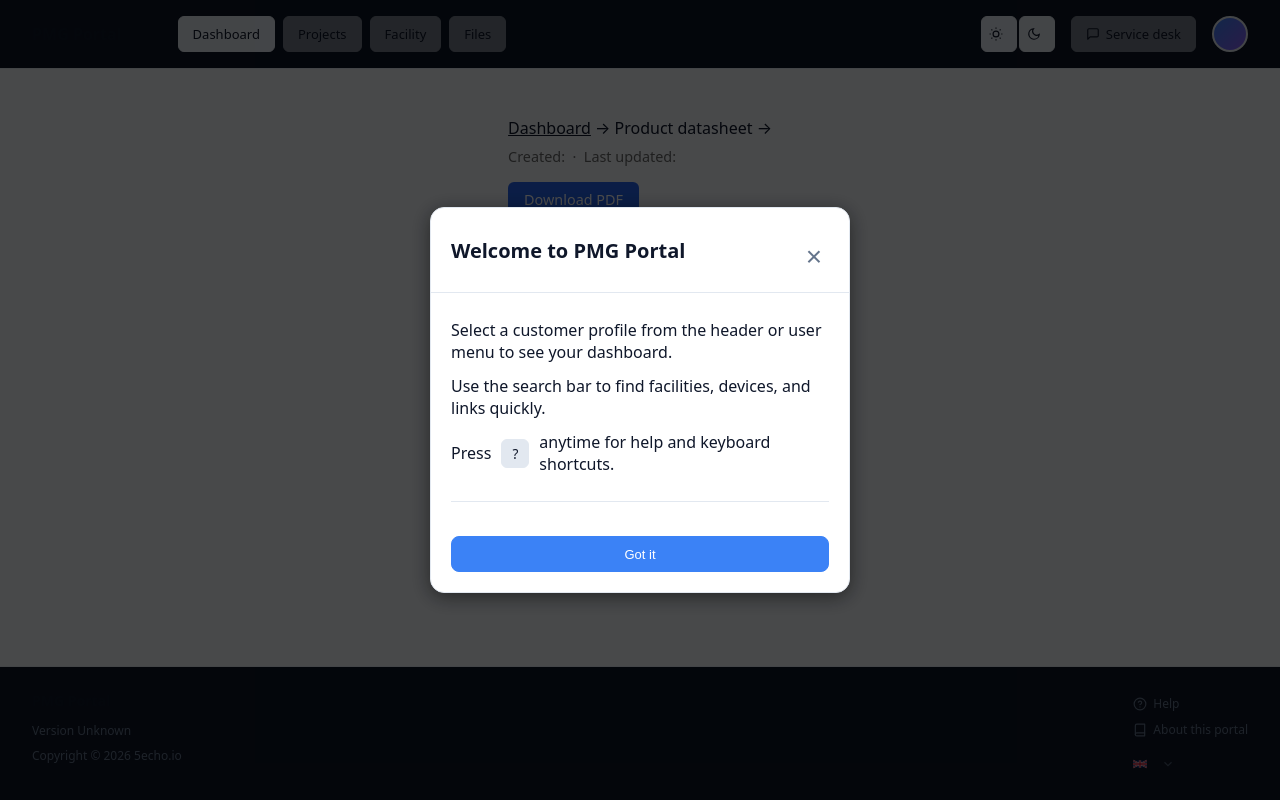
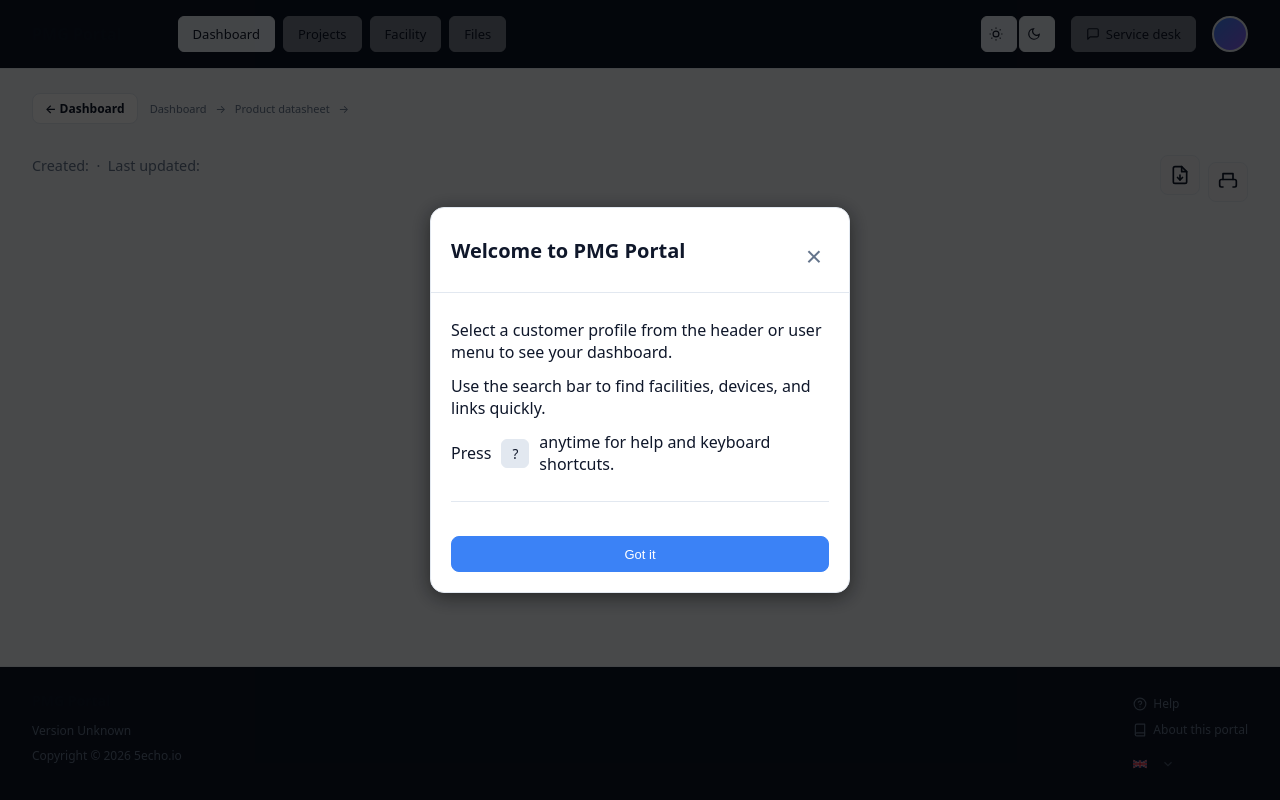
Before and after one commit to 5echo-io/pmg-portal, a Django app: template src/portal/templates/portal/datasheet_detail.html in a window 1280 px wide. Run offline with Django 5.2, Linux system fonts and the light colour scheme; the template is opened without the code that fills it, so the values that code supplies are empty; some libraries are stand-ins or nearby versions.

Commit message:
Release 4.8.0-beta.10: Portal datasheet_detail and datasheet_pdf template updates
Co-authored-by: Cursor <cursoragent@cursor.com>

```diff
--- a/src/portal/templates/portal/datasheet_detail.html
+++ b/src/portal/templates/portal/datasheet_detail.html
@@ -4,25 +4,38 @@
 
 {% block content %}
 <div class="datasheet-page">
-  <div class="datasheet-header">
-    <nav class="breadcrumb" aria-label="Breadcrumb">
-      <a href="/">{% trans "Dashboard" %}</a>
+  <!-- Breadcrumb: same structure as facility detail -->
+  <div class="breadcrumb-row">
+    <a href="/" class="breadcrumb-back-btn" aria-label="{% trans 'Back to Dashboard' %}" hx-get="/" hx-target="#main-content" hx-push-url="true">← {% trans "Dashboard" %}</a>
+    <nav class="breadcrumb admin-breadcrumb" aria-label="Breadcrumb">
+      <a href="/" hx-get="/" hx-target="#main-content" hx-push-url="true">{% trans "Dashboard" %}</a>
       <span class="breadcrumb-sep">→</span>
       <span>{% trans "Product datasheet" %}</span>
       <span class="breadcrumb-sep">→</span>
       <span>{{ datasheet.title }}</span>
     </nav>
+  </div>
+
+  <div class="datasheet-header-row">
+    <div class="datasheet-header-main">
       <h1 class="datasheet-title">{{ datasheet.title }}</h1>
       <p class="datasheet-meta">
         {% trans "Created" %}: {{ datasheet.uploaded_at|date:"Y-m-d H:i" }}
         &nbsp;·&nbsp;
         {% trans "Last updated" %}: {{ datasheet.updated_at|date:"Y-m-d H:i" }}
       </p>
+    </div>
     <div class="datasheet-actions">
-      <a href="{% url 'datasheet_pdf' device_type.slug %}" class="btn btn-primary">{% trans "Download PDF" %}</a>
-      <button type="button" class="btn btn-secondary" onclick="window.print()">{% trans "Print" %}</button>
+      <a href="{% url 'datasheet_pdf' device_type.slug %}" class="datasheet-action-btn" title="{% trans 'Last ned .PDF' %}" aria-label="{% trans 'Last ned .PDF' %}">
+        <svg xmlns="http://www.w3.org/2000/svg" width="20" height="20" viewBox="0 0 24 24" fill="none" stroke="currentColor" stroke-width="2" stroke-linecap="round" stroke-linejoin="round"><path d="M14 2H6a2 2 0 0 0-2 2v16a2 2 0 0 0 2 2h12a2 2 0 0 0 2-2V8z"/><polyline points="14 2 14 8 20 8"/><path d="M12 18v-6"/><path d="M9 15l3 3 3-3"/></svg>
+      </a>
+      <button type="button" class="datasheet-action-btn" onclick="window.print()" title="{% trans 'Print datasheet' %}" aria-label="{% trans 'Print datasheet' %}">
+        <svg xmlns="http://www.w3.org/2000/svg" width="20" height="20" viewBox="0 0 24 24" fill="none" stroke="currentColor" stroke-width="2" stroke-linecap="round" stroke-linejoin="round"><polyline points="6 9 6 2 18 2 18 9"/><path d="M6 18H4a2 2 0 0 1-2-2v-5a2 2 0 0 1 2-2h16a2 2 0 0 1 2 2v5a2 2 0 0 1-2 2h-2"/></svg>
+      </button>
       {% if datasheet.file %}
-      <a href="{{ datasheet.file.url }}" target="_blank" class="btn btn-secondary">{% trans "Manufacturer PDF" %}</a>
+      <a href="{{ datasheet.file.url }}" target="_blank" rel="noopener" class="datasheet-action-btn" title="{% trans 'Last ned produsentens datablad' %}" aria-label="{% trans 'Last ned produsentens datablad' %}">
+        <svg xmlns="http://www.w3.org/2000/svg" width="20" height="20" viewBox="0 0 24 24" fill="none" stroke="currentColor" stroke-width="2" stroke-linecap="round" stroke-linejoin="round"><path d="M21 15v4a2 2 0 0 1-2 2H5a2 2 0 0 1-2-2v-4"/><polyline points="7 10 12 15 17 10"/><line x1="12" y1="15" x2="12" y2="3"/></svg>
+      </a>
       {% endif %}
     </div>
   </div>
@@ -44,27 +57,100 @@
 </div>
 
 <style>
-.datasheet-page { max-width: 900px; margin: 0 auto; padding: 1.5rem; }
-.datasheet-header { margin-bottom: 2rem; }
-.datasheet-title { font-size: 1.75rem; margin: 0.5rem 0; }
-.datasheet-meta { color: var(--muted-color, #666); font-size: 0.9rem; margin: 0.5rem 0; }
-.datasheet-actions { display: flex; gap: 0.75rem; flex-wrap: wrap; margin-top: 1rem; }
-.datasheet-actions .btn { padding: 0.5rem 1rem; border-radius: 6px; text-decoration: none; font-size: 0.9rem; }
-.datasheet-actions .btn-primary { background: var(--primary, #2563eb); color: #fff; border: none; }
-.datasheet-actions .btn-secondary { background: var(--bg-secondary, #e5e7eb); color: var(--text); border: 1px solid #d1d5db; }
-.datasheet-body { margin-top: 1.5rem; }
+/* Full width like portal dashboard – no extra max-width */
+.datasheet-page { width: 100%; padding: 0; }
+
+.datasheet-header-row {
+  display: flex;
+  align-items: flex-start;
+  justify-content: space-between;
+  gap: 24px;
+  margin-bottom: 24px;
+  flex-wrap: wrap;
+}
+.datasheet-header-main { flex: 1; min-width: 0; }
+.datasheet-title { font-size: 1.75rem; margin: 0 0 0.5rem 0; }
+.datasheet-meta { color: var(--muted); font-size: 0.9rem; margin: 0; }
+
+/* Icon buttons: right-aligned, only as wide as icon needs */
+.datasheet-actions {
+  display: flex;
+  gap: 8px;
+  flex-shrink: 0;
+  align-items: center;
+}
+.datasheet-action-btn {
+  display: inline-flex;
+  align-items: center;
+  justify-content: center;
+  width: 40px;
+  height: 40px;
+  padding: 0;
+  border-radius: 8px;
+  background: var(--bg-secondary, #f3f4f6);
+  border: 1px solid var(--line, #d1d5db);
+  color: var(--text);
+  text-decoration: none;
+  cursor: pointer;
+  transition: background 0.2s, border-color 0.2s, color 0.2s;
+}
+.datasheet-action-btn:hover {
+  background: var(--line, #e5e7eb);
+  border-color: var(--text);
+  color: var(--text);
+}
+.datasheet-action-btn:focus {
+  outline: 2px solid var(--link);
+  outline-offset: 2px;
+}
+
+.datasheet-body { margin-top: 0; }
 .markdown-body { line-height: 1.6; }
 .markdown-body h1 { font-size: 1.5rem; margin-top: 1.5rem; }
 .markdown-body h2 { font-size: 1.25rem; margin-top: 1.25rem; }
 .markdown-body table { border-collapse: collapse; width: 100%; margin: 1rem 0; }
-.markdown-body th, .markdown-body td { border: 1px solid #ddd; padding: 0.5rem 0.75rem; text-align: left; }
+.markdown-body th, .markdown-body td { border: 1px solid var(--line, #ddd); padding: 0.5rem 0.75rem; text-align: left; }
 .markdown-body th { background: var(--bg-secondary, #f3f4f6); font-weight: 600; }
-.datasheet-footer.print-only { display: none; margin-top: 2rem; padding-top: 1rem; border-top: 1px solid #eee; font-size: 0.85rem; color: #666; }
+
+.datasheet-footer.print-only { display: none; margin-top: 2rem; padding-top: 1rem; border-top: 1px solid var(--line); font-size: 0.85rem; color: var(--muted); }
+
+/* Avoid breaking tables/sections across pages (PDF + print) */
+.markdown-body table,
+.markdown-body h1,
+.markdown-body h2,
+.markdown-body h3 {
+  page-break-inside: avoid;
+}
+.markdown-body h2 { page-break-after: avoid; }
+.markdown-body h3 { page-break-after: avoid; }
+
 @media print {
-  .datasheet-actions { display: none !important; }
-  .breadcrumb { margin-bottom: 0.5rem; }
+  /* Hide site chrome – print only the “PDF version” (content + copyright) */
+  .topbar,
+  .site-footer-wrapper,
+  .footer,
+  .breadcrumb-row,
+  .datasheet-actions,
+  .loading-indicator {
+    display: none !important;
+  }
+  body { padding: 0; background: #fff; }
+  .main-content { padding: 0; }
+  .main-content .container { max-width: none; padding: 16px 24px; }
+  .datasheet-page { padding: 0; }
+  .datasheet-header-row { margin-bottom: 16px; }
   .print-only { display: block !important; }
-  .datasheet-footer.print-only { position: fixed; bottom: 0; left: 0; right: 0; text-align: center; }
+  .datasheet-footer.print-only {
+    position: fixed;
+    bottom: 0;
+    left: 0;
+    right: 0;
+    text-align: center;
+    padding: 8px 0;
+    font-size: 0.85rem;
+    color: #666;
+    border-top: 1px solid #eee;
+  }
 }
 </style>
 {% endblock %}
--- a/src/portal/templates/portal/datasheet_pdf.html
+++ b/src/portal/templates/portal/datasheet_pdf.html
@@ -9,9 +9,10 @@
     .meta { font-size: 9pt; color: #666; margin-bottom: 20px; }
     .content { margin-bottom: 40px; }
     .content h2 { font-size: 13pt; margin: 16px 0 8px 0; }
-    .content table { border-collapse: collapse; width: 100%; margin: 10px 0; }
+    .content table { border-collapse: collapse; width: 100%; margin: 10px 0; page-break-inside: avoid; }
     .content th, .content td { border: 1px solid #ccc; padding: 6px 10px; text-align: left; font-size: 10pt; }
     .content th { background: #f5f5f5; font-weight: bold; }
+    .content h1, .content h2, .content h3 { page-break-inside: avoid; page-break-after: avoid; }
     .footer { position: fixed; bottom: 0; left: 0; right: 0; text-align: center; font-size: 9pt; color: #666; padding: 8px 0; }
   </style>
 </head>
```
Also changed, not shown: BUILDLOG.md (+7 -0 lines), CHANGELOG.md, 1 other file. Lines whose indentation alone changed are shown as unchanged.
